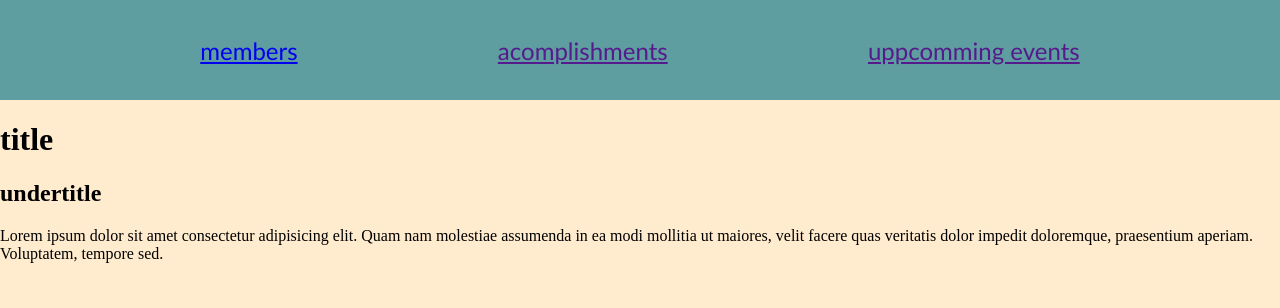
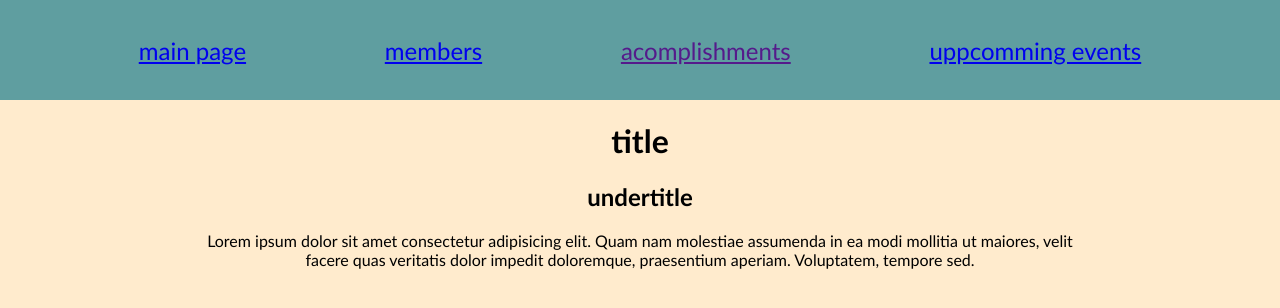
Before and after one commit to sebrai/private_user_library, a Flask app: page / in a window 1280 px wide. Shown: the top 308 px of the page. Run offline with Flask 3, Linux system fonts and the light colour scheme.

Commit message:
added stuff

```diff
--- a/app.py
+++ b/app.py
@@ -14,16 +14,22 @@ def main():
 
 @app.route('/members')
 def members():
-    # mydb = mysql.connector.connect(
-    # host = "10.200.14.13",
-    # port= 3306,
-    # user = 'extsebrai',
-    # password = password,
-    # database = 'evil_lm'
-    # )
-    # mycursor = mydb.cursor()
+    mydb = mysql.connector.connect(
+    host = "10.200.14.13",
+    port= 3306,
+    user = 'evillm',
+    password = password,
+    database = 'evil_lm',
+    use_pure=True
+    )
+    mycursor = mydb.cursor()
+    mycursor.execute("SELECT * FROM members")
+    result = mycursor.fetchall()
+    print(result)
     return "<h1> hello</h1>"
 
-
+@app.route('/events')
+def events():
+    return 'helle'
 if __name__ == '__main__':
     app.run(debug =True)
--- a/static/css/main.css
+++ b/static/css/main.css
@@ -15,3 +15,9 @@ nav div{
     font-family: 'Gill Sans', 'Gill Sans MT', Calibri, 'Trebuchet MS', sans-serif;
 
 }
+.main{
+    width: 70%;
+    margin: 0 auto;
+    text-align: center;
+    font-family: 'Gill Sans', 'Gill Sans MT', Calibri, 'Trebuchet MS', sans-serif;
+}
--- a/templates/index.html
+++ b/templates/index.html
@@ -10,9 +10,10 @@
 
 <body>
     <nav>
+        <div><a href="{{url_for('main')}}">main page</a></div>
         <div><a href="{{url_for('members')}}">members</a></div>
         <div><a href="">acomplishments</a></div>
-        <div><a href="">uppcomming events</a></div>
+        <div><a href="{{url_for('events')}}">uppcomming events</a></div>
     </nav>
     <div class="main">
         <h1 class="title">title</h1>
```
